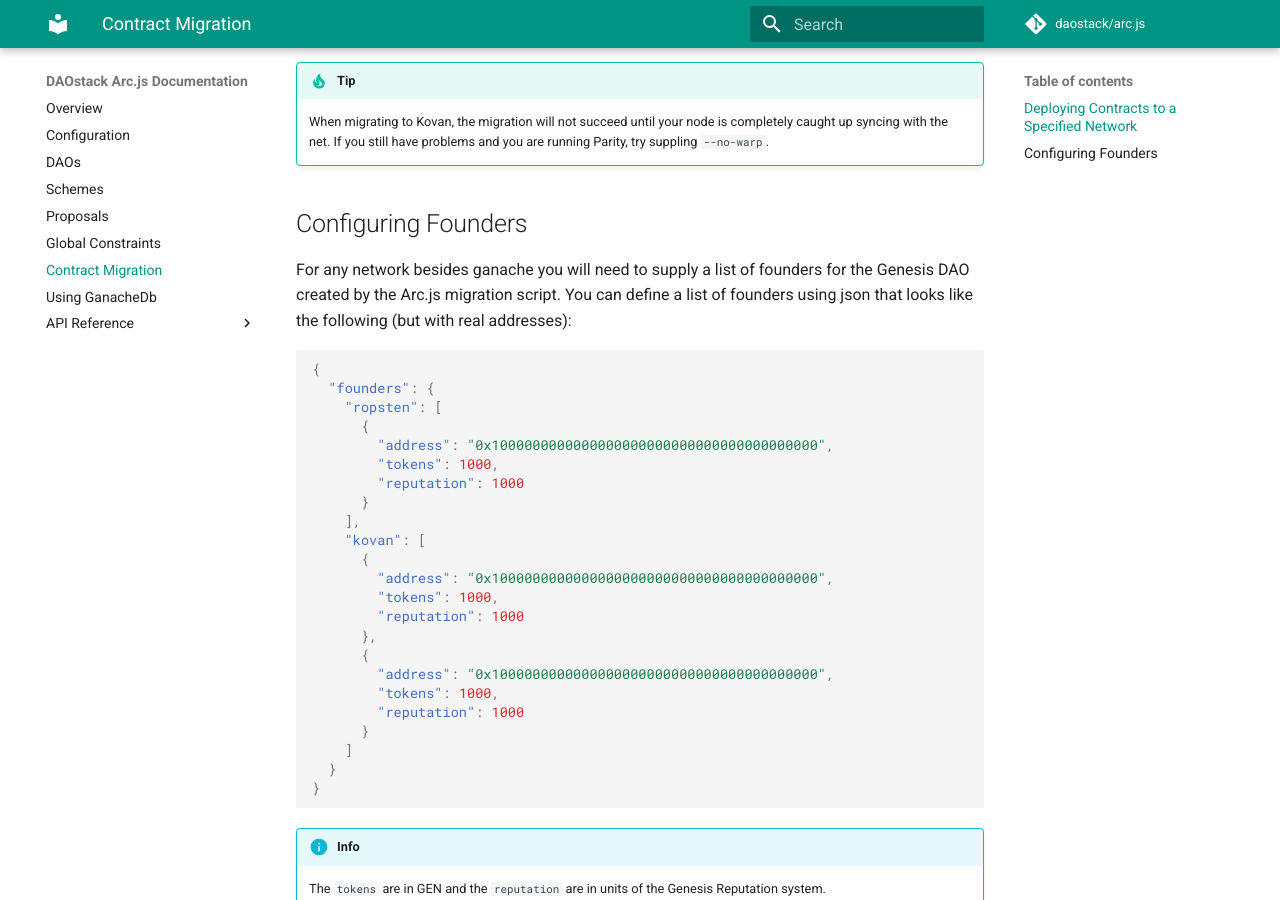
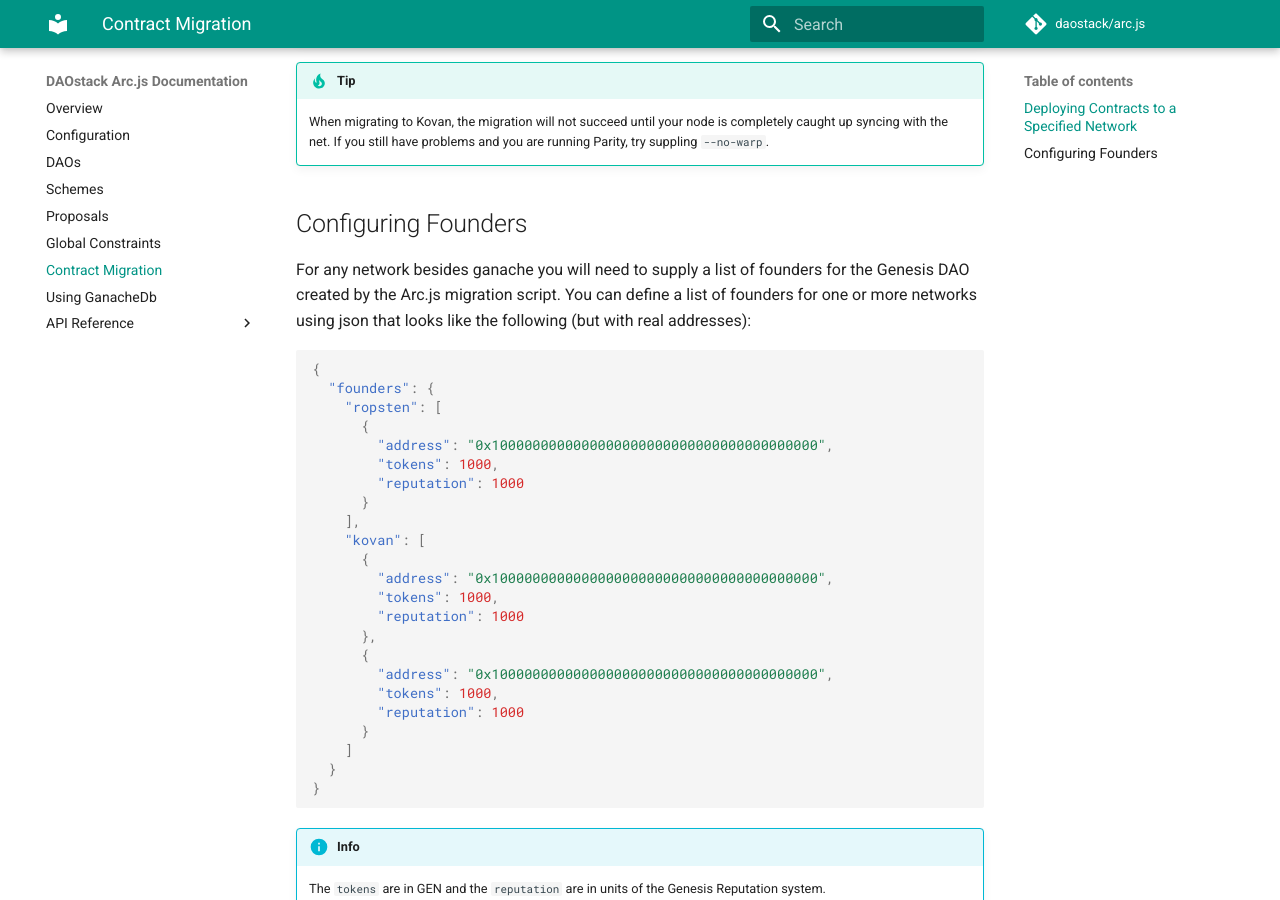
Before and after one commit to daostack/arc.js_legacy, an MkDocs documentation site: the page built from docs/Migration.md, in a window 1280 px wide and 900 px high, scrolled down 991 px. Built offline with MkDocs 1.6.1 and Material for MkDocs 9.7.7, drawn with Linux system fonts in a browser that asks for light colours; comment, search, counter and statistics services are not loaded; old or Windows-style settings are respelled for this version of MkDocs.

Commit message:
docs tweak

````diff
--- a/docs/Migration.md
+++ b/docs/Migration.md
@@ -32,7 +32,7 @@ To deploy contracts to a specified network, follow these steps:
 
 ## Configuring Founders
 
-For any network besides ganache you will need to supply a list of founders for the Genesis DAO created by the Arc.js migration script.  You can define a list of founders using json that looks like the following (but with real addresses):
+For any network besides ganache you will need to supply a list of founders for the Genesis DAO created by the Arc.js migration script.  You can define a list of founders for one or more networks using json that looks like the following (but with real addresses):
 
 ```json
 {
````
